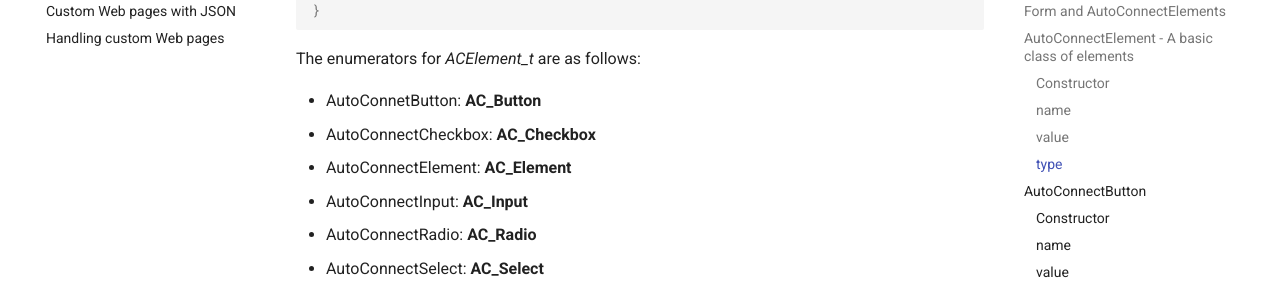
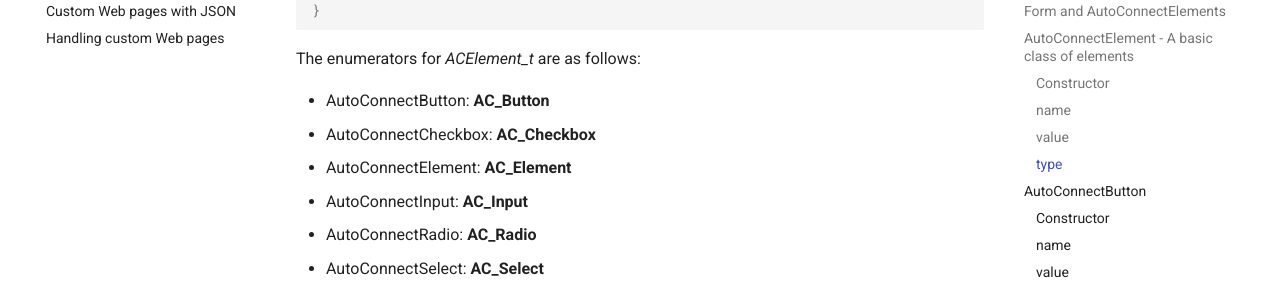
Before and after one commit to Hieromon/AutoConnect, an MkDocs documentation site: the page built from mkdocs/acelements.md, in a window 1280 px wide and 900 px high, scrolled down 2277 px. Shown: the part 169-453 px from the top of the window. Built offline with MkDocs 1.6.1 and Material for MkDocs 9.7.7, drawn with Linux system fonts in a browser that asks for light colours; comment, search, counter and statistics services are not loaded; some of the changed lines change nothing that is shown.

Commit message:
Fixed minor typo

```diff
--- a/mkdocs/acelements.md
+++ b/mkdocs/acelements.md
@@ -75,7 +75,7 @@
 
 The enumerators for *ACElement_t* are as follows:
 
--  AutoConnetButton: **AC_Button**
+-  AutoConnectButton: **AC_Button**
 -  AutoConnectCheckbox: **AC_Checkbox**
 -  AutoConnectElement: **AC_Element**
 -  AutoConnectInput: **AC_Input**
```
